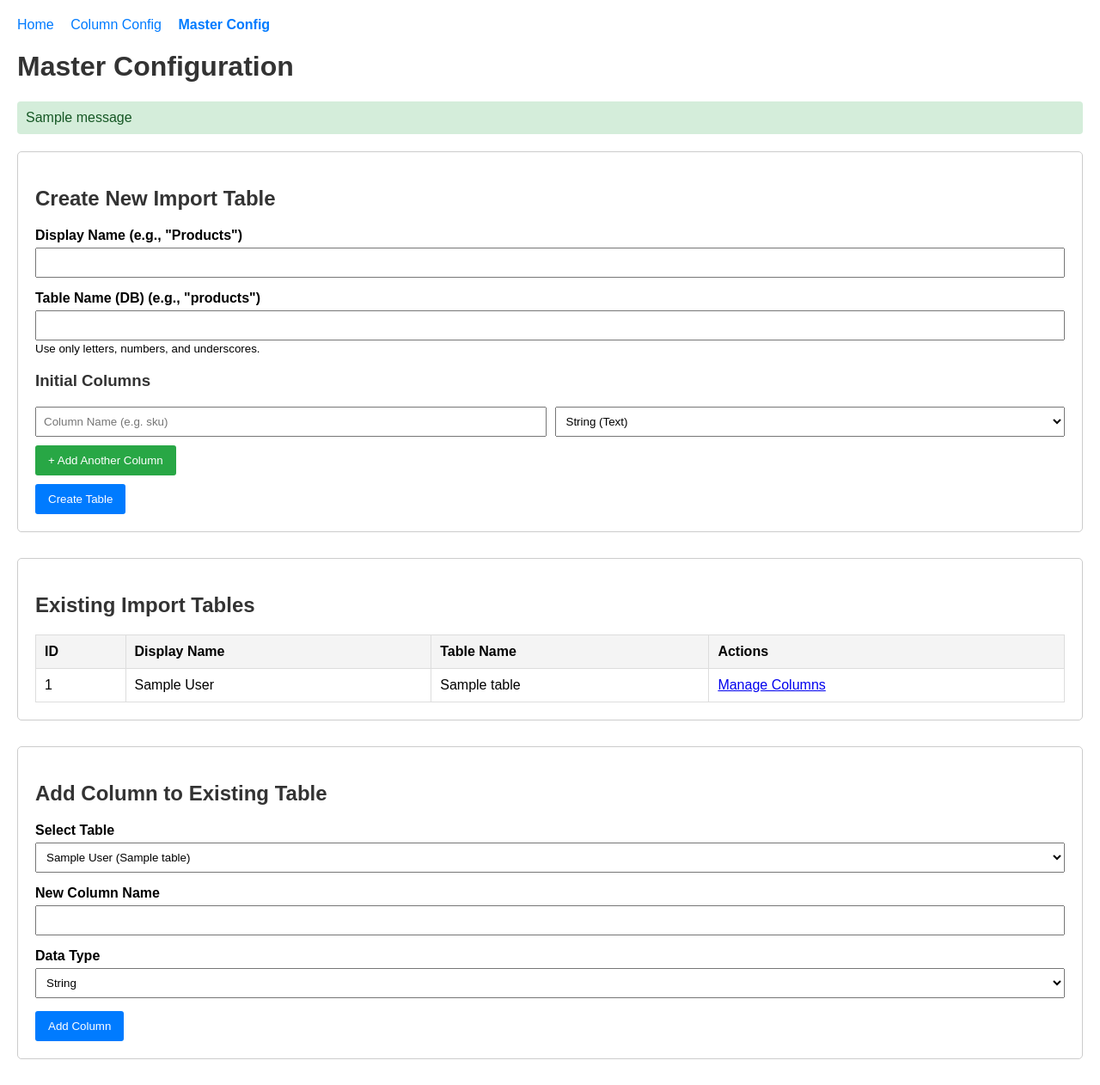
After one commit to prasetyama/import-export-python, a Flask app: page /master-config in a window 1280 px wide. The commit adds this page. Shown: the whole page at 86% size. Run offline with Flask 3, Linux system fonts and the light colour scheme; tables that the repository leaves empty or names only in its code hold one stand-in row (values such as "Sample post"); one stand-in notice (Sample message) is shown.

Commit message:
enable create master table import

```diff
--- a/app.py
+++ b/app.py
@@ -17,8 +17,9 @@ app.config['UPLOAD_FOLDER'] = UPLOAD_FOLDER
 def config_page():
     # Default to stocks if not provided
     current_table = request.args.get('table', 'stocks')
+    tables = data_manager.get_import_tables()
     configs = data_manager.get_column_configs(table_name=current_table)
-    return render_template('config.html', configs=configs, current_table=current_table)
+    return render_template('config.html', configs=configs, current_table=current_table, tables=tables)
 
 @app.route('/config/update', methods=['POST'])
 def update_config():
@@ -57,6 +58,44 @@ def delete_alias(alias_id):
         flash("Failed to delete alias.", "error")
     return redirect(request.referrer or url_for('config_page'))
 
+@app.route('/master-config')
+def master_config():
+    tables = data_manager.get_import_tables()
+    return render_template('master_config.html', tables=tables)
+
+@app.route('/config/add-table', methods=['POST'])
+def add_table():
+    display_name = request.form.get('display_name')
+    table_name = request.form.get('table_name')
+
+    col_names = request.form.getlist('col_name[]')
+    col_types = request.form.getlist('col_type[]')
+
+    initial_columns = []
+    for name, dtype in zip(col_names, col_types):
+        if name and name.strip():
+            initial_columns.append({'name': name.strip(), 'type': dtype})
+
+    if data_manager.create_new_import_table(table_name, display_name, initial_columns):
+        flash(f"Table '{display_name}' created successfully.", "success")
+    else:
+        flash("Failed to create table. Name might be duplicate.", "error")
+
+    return redirect(url_for('master_config'))
+
+@app.route('/config/add-column', methods=['POST'])
+def add_column():
+    table_name = request.form.get('table_name')
+    column_name = request.form.get('column_name')
+    data_type = request.form.get('data_type')
+
+    if data_manager.add_column_to_table(table_name, column_name, data_type):
+        flash(f"Column '{column_name}' added to {table_name}.", "success")
+    else:
+        flash("Failed to add column.", "error")
+
+    return redirect(url_for('master_config'))
+
 @app.route('/')
 def index():
     conn = data_manager.get_connection()
@@ -73,7 +112,8 @@ def index():
     else:
         flash("Could not connect to database.")
 
-    return render_template('index.html', data=data)
+    import_tables = data_manager.get_import_tables()
+    return render_template('index.html', data=data, tables=import_tables)
 
 @app.route('/import', methods=['POST'])
 def import_file():
@@ -91,9 +131,14 @@ def import_file():
         filepath = os.path.join(app.config['UPLOAD_FOLDER'], filename)
         file.save(filepath)
 
-        # Determine import type based on filename
-        # This function handles routing to stock or sales import
-        result, messages = data_manager.import_file_process(filepath)
+        # Determine import type based on filename OR selection
+        table_name = request.form.get('table_name')
+
+        if table_name and table_name != 'auto':
+             result, messages = data_manager.import_dynamic_data(filepath, table_name)
+        else:
+             # Fallback to auto-detection
+             result, messages = data_manager.import_file_process(filepath)
 
         if result:
              # messages is a dict with success_count and errors
--- a/templates/base.html
+++ b/templates/base.html
@@ -81,7 +81,7 @@
     <div class="container">
         <div style="display: flex; justify-content: space-between; align-items: center; margin-bottom: 20px;">
             <h1>Import/Export Dashboard</h1>
-            <a href="{{ url_for('config_page') }}" class="btn">Master Config</a>
+            <a href="{{ url_for('master_config') }}" class="btn">Master Config</a>
         </div>
 
         {% with messages = get_flashed_messages() %}
--- /dev/null
+++ b/templates/master_config.html
@@ -0,0 +1,239 @@
+<!DOCTYPE html>
+<html lang="en">
+
+<head>
+    <meta charset="UTF-8">
+    <meta name="viewport" content="width=device-width, initial-scale=1.0">
+    <title>Master Configuration</title>
+    <style>
+        body {
+            font-family: sans-serif;
+            margin: 20px;
+        }
+
+        h1,
+        h2,
+        h3 {
+            color: #333;
+        }
+
+        .section {
+            margin-bottom: 30px;
+            border: 1px solid #ccc;
+            padding: 20px;
+            border-radius: 5px;
+        }
+
+        .form-group {
+            margin-bottom: 15px;
+        }
+
+        label {
+            display: block;
+            margin-bottom: 5px;
+            font-weight: bold;
+        }
+
+        input[type="text"],
+        select {
+            width: 100%;
+            padding: 8px;
+            box-sizing: border-box;
+        }
+
+        button {
+            padding: 10px 15px;
+            background-color: #007bff;
+            color: white;
+            border: none;
+            cursor: pointer;
+            border-radius: 3px;
+        }
+
+        button:hover {
+            background-color: #0056b3;
+        }
+
+        table {
+            width: 100%;
+            border-collapse: collapse;
+            margin-top: 10px;
+        }
+
+        th,
+        td {
+            padding: 10px;
+            border: 1px solid #ddd;
+            text-align: left;
+        }
+
+        th {
+            background-color: #f4f4f4;
+        }
+
+        .nav-link {
+            display: inline-block;
+            margin-right: 15px;
+            text-decoration: none;
+            color: #007bff;
+        }
+
+        .nav-link:hover {
+            text-decoration: underline;
+        }
+
+        .message {
+            padding: 10px;
+            margin-bottom: 20px;
+            border-radius: 4px;
+        }
+
+        .success {
+            background-color: #d4edda;
+            color: #155724;
+        }
+
+        .error {
+            background-color: #f8d7da;
+            color: #721c24;
+        }
+
+        .column-row {
+            display: flex;
+            gap: 10px;
+            margin-bottom: 10px;
+            align-items: center;
+        }
+
+        .remove-col {
+            background-color: #dc3545;
+        }
+
+        .remove-col:hover {
+            background-color: #c82333;
+        }
+    </style>
+</head>
+
+<body>
+    <div style="margin-bottom: 20px;">
+        <a href="/" class="nav-link">Home</a>
+        <a href="/config" class="nav-link">Column Config</a>
+        <a href="/master-config" class="nav-link" style="font-weight: bold;">Master Config</a>
+    </div>
+
+    <h1>Master Configuration</h1>
+
+    {% with messages = get_flashed_messages(with_categories=true) %}
+    {% if messages %}
+    {% for category, message in messages %}
+    <div class="message {{ category }}">{{ message }}</div>
+    {% endfor %}
+    {% endif %}
+    {% endwith %}
+
+    <div class="section">
+        <h2>Create New Import Table</h2>
+        <form action="/config/add-table" method="POST">
+            <div class="form-group">
+                <label for="display_name">Display Name (e.g., "Products")</label>
+                <input type="text" id="display_name" name="display_name" required>
+            </div>
+            <div class="form-group">
+                <label for="table_name">Table Name (DB) (e.g., "products")</label>
+                <input type="text" id="table_name" name="table_name" pattern="[a-zA-Z0-9_]+"
+                    title="Alphanumeric and underscores only" required>
+                <small>Use only letters, numbers, and underscores.</small>
+            </div>
+
+            <h3>Initial Columns</h3>
+            <div id="column-container">
+                <div class="column-row">
+                    <input type="text" name="col_name[]" placeholder="Column Name (e.g. sku)" required>
+                    <select name="col_type[]">
+                        <option value="str">String (Text)</option>
+                        <option value="int">Integer (Number)</option>
+                        <option value="date">Date</option>
+                    </select>
+                </div>
+            </div>
+            <button type="button" onclick="addColumnRow()" style="background-color: #28a745; margin-bottom: 10px;">+ Add
+                Another Column</button>
+            <br>
+            <button type="submit">Create Table</button>
+        </form>
+    </div>
+
+    <div class="section">
+        <h2>Existing Import Tables</h2>
+        <table>
+            <thead>
+                <tr>
+                    <th>ID</th>
+                    <th>Display Name</th>
+                    <th>Table Name</th>
+                    <th>Actions</th>
+                </tr>
+            </thead>
+            <tbody>
+                {% for table in tables %}
+                <tr>
+                    <td>{{ table.id }}</td>
+                    <td>{{ table.display_name }}</td>
+                    <td>{{ table.table_name }}</td>
+                    <td>
+                        <a href="/config?table={{ table.table_name }}">Manage Columns</a>
+                    </td>
+                </tr>
+                {% endfor %}
+            </tbody>
+        </table>
+    </div>
+
+    <div class="section">
+        <h2>Add Column to Existing Table</h2>
+        <form action="/config/add-column" method="POST">
+            <div class="form-group">
+                <label for="target_table">Select Table</label>
+                <select id="target_table" name="table_name" required>
+                    {% for table in tables %}
+                    <option value="{{ table.table_name }}">{{ table.display_name }} ({{ table.table_name }})</option>
+                    {% endfor %}
+                </select>
+            </div>
+            <div class="form-group">
+                <label for="new_column_name">New Column Name</label>
+                <input type="text" id="new_column_name" name="column_name" pattern="[a-zA-Z0-9_]+" required>
+            </div>
+            <div class="form-group">
+                <label for="new_column_type">Data Type</label>
+                <select id="new_column_type" name="data_type">
+                    <option value="str">String</option>
+                    <option value="int">Integer</option>
+                    <option value="date">Date</option>
+                </select>
+            </div>
+            <button type="submit">Add Column</button>
+        </form>
+    </div>
+
+    <script>
+        function addColumnRow() {
+            const container = document.getElementById('column-container');
+            const newRow = document.createElement('div');
+            newRow.className = 'column-row';
+            newRow.innerHTML = `
+                <input type="text" name="col_name[]" placeholder="Column Name" required>
+                <select name="col_type[]">
+                    <option value="str">String</option>
+                    <option value="int">Integer</option>
+                    <option value="date">Date</option>
+                </select>
+                <button type="button" class="remove-col" onclick="this.parentElement.remove()">X</button>
+            `;
+            container.appendChild(newRow);
+        }
+    </script>
+</body>
+
+</html>
```
Also changed, not shown: data_manager.py (+246 -4 lines), templates/config.html (+13 -7 lines), templates/index.html (+19 -10 lines).
